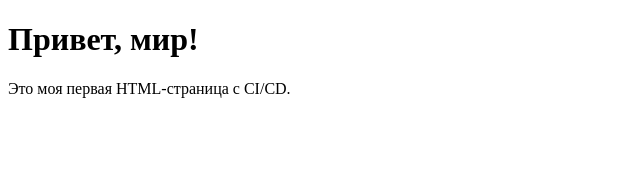
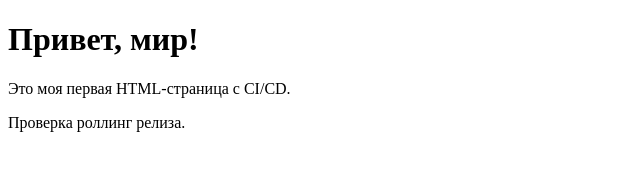
Before and after one commit to nemoismyrealname/my-web-app, a plain HTML site: page index.html in a window 1280 px wide. Shown: the whole page, without its empty margins (0-640 px from the left). Drawn offline with Linux system fonts and the light colour scheme.

Commit message:
rolling release check

```diff
--- a/index.html
+++ b/index.html
@@ -8,5 +8,6 @@
 <body>
     <h1>Привет, мир!</h1>
     <p>Это моя первая HTML-страница с CI/CD.</p>
+    <p>Проверка роллинг релиза.</p>
 </body>
 </html>
```
